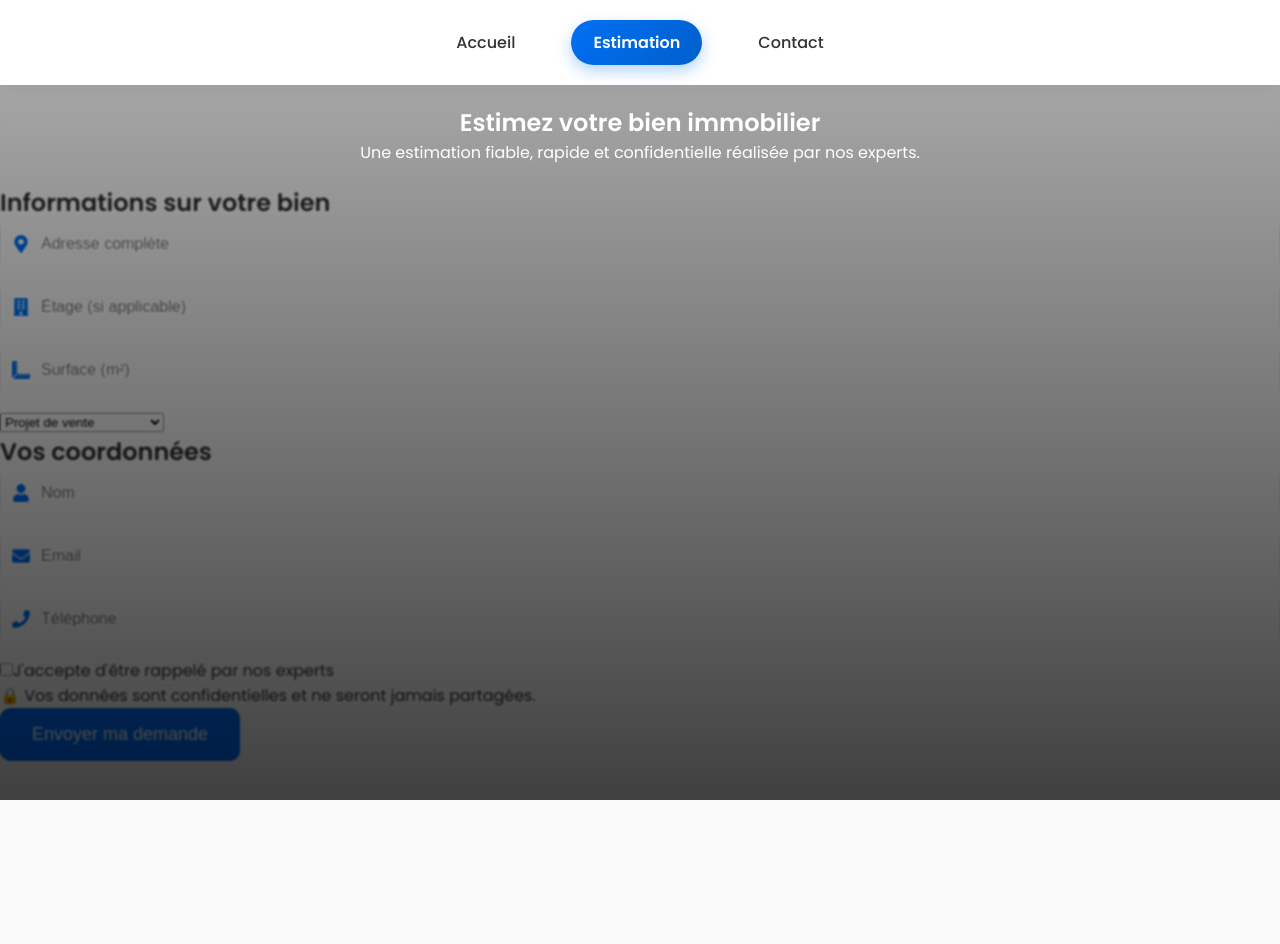
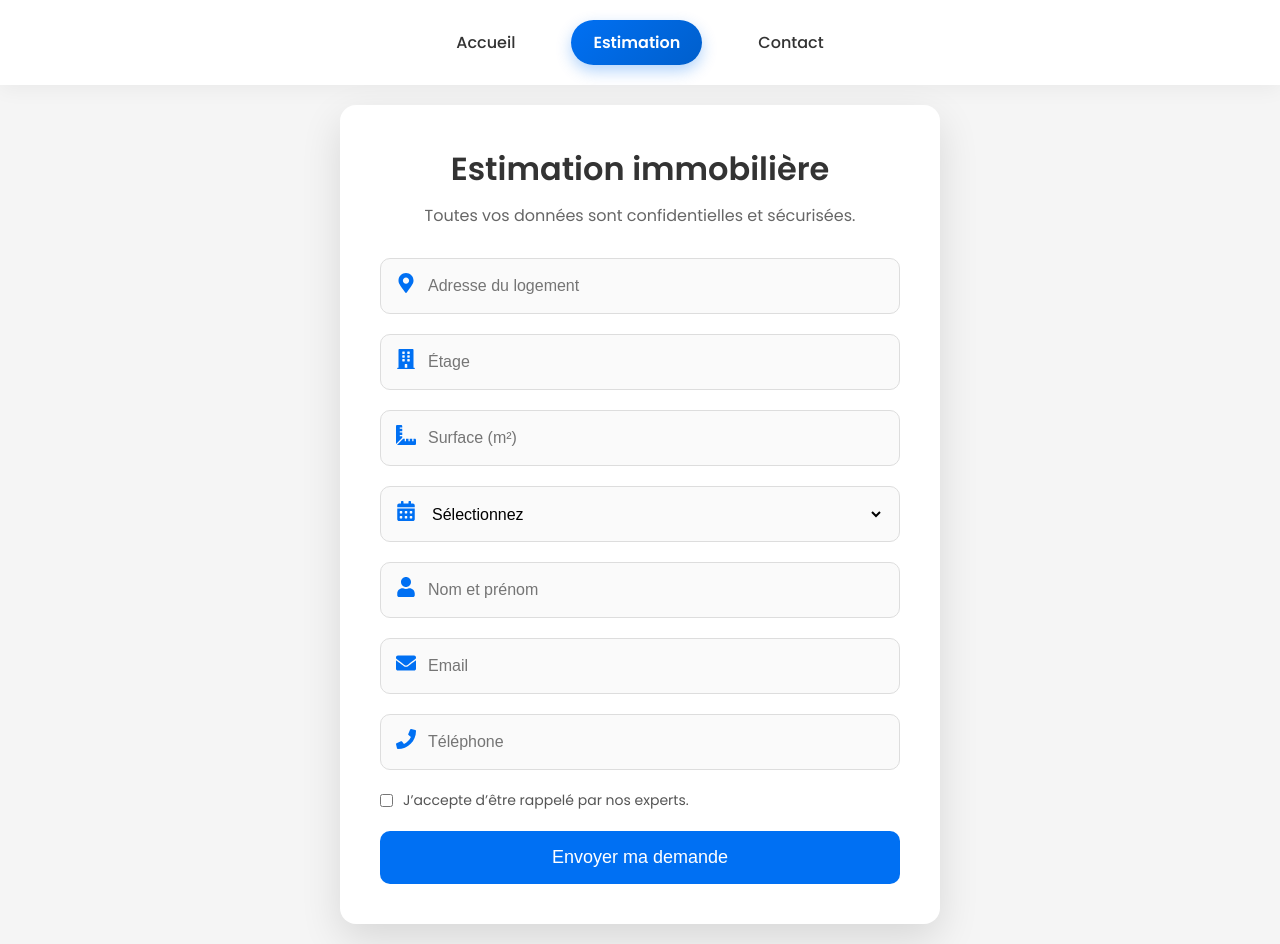
Before and after one commit to Juju-kpi/estimation_immo, a Next.js app: page /estimation in a window 1280 px wide. Before the commit the page ends 800 px from the top, so only its background shows below. Built offline with nearby package versions, Linux system fonts and the light colour scheme.

Commit message:
Update page.js

```diff
--- a/app/estimation/page.js
+++ b/app/estimation/page.js
@@ -1,7 +1,7 @@
 "use client";
 import { useState } from "react";
 import { useRouter } from "next/navigation";
-import { FaMapMarkerAlt, FaBuilding, FaRulerCombined, FaEnvelope, FaPhone, FaUser } from "react-icons/fa";
+import { FaMapMarkerAlt, FaBuilding, FaRulerCombined, FaCalendarAlt, FaUser, FaEnvelope, FaPhone } from "react-icons/fa";
 
 export default function Estimation() {
   const router = useRouter();
@@ -13,28 +13,22 @@ export default function Estimation() {
     name: "",
     email: "",
     phone: "",
-    acceptCall: false,
+    callConsent: false
   });
-
   const [errors, setErrors] = useState({});
 
-  const validate = () => {
+  const handleSubmit = async () => {
     const newErrors = {};
-
-    if (!data.address.trim()) newErrors.address = "Veuillez entrer l'adresse";
-    if (!data.floor || isNaN(data.floor) || parseInt(data.floor) < 0) newErrors.floor = "Étage invalide";
-    if (!data.surface || isNaN(data.surface) || parseInt(data.surface) <= 0) newErrors.surface = "Surface invalide";
-    if (!data.name.trim()) newErrors.name = "Nom requis";
-    if (!data.email.match(/^[^\s@]+@[^\s@]+\.[^\s@]+$/)) newErrors.email = "Email invalide";
-    if (!data.phone.match(/^\+?\d{8,15}$/)) newErrors.phone = "Téléphone invalide";
+    if (!data.address) newErrors.address = "Adresse requise";
+    if (!data.floor || isNaN(data.floor)) newErrors.floor = "Étage valide requis";
+    if (!data.surface || isNaN(data.surface)) newErrors.surface = "Surface valide requise";
+    if (!data.project) newErrors.project = "Choisir un projet";
+    if (!data.name) newErrors.name = "Nom requis";
+    if (!data.email || !/\S+@\S+\.\S+/.test(data.email)) newErrors.email = "Email valide requis";
+    if (!data.phone || !/^\+?[0-9\s]{7,15}$/.test(data.phone)) newErrors.phone = "Téléphone valide requis";
 
     setErrors(newErrors);
-
-    return Object.keys(newErrors).length === 0;
-  };
-
-  const handleSubmit = async () => {
-    if (!validate()) return;
+    if (Object.keys(newErrors).length > 0) return;
 
     await fetch("/api/lead", {
       method: "POST",
@@ -49,109 +43,100 @@ export default function Estimation() {
   };
 
   return (
-    <main className="estimation-page">
-      <section className="hero-estimation">
-        <div className="hero-overlay" />
-        <div className="hero-content">
-          <h1>Estimez votre bien immobilier</h1>
-          <p>Une estimation fiable, rapide et confidentielle réalisée par nos experts.</p>
-        </div>
-      </section>
+    <div style={styles.page}>
+      <div style={styles.container}>
+        <h1 style={styles.title}>Estimation immobilière</h1>
+        <p style={styles.subtitle}>Toutes vos données sont confidentielles et sécurisées.</p>
 
-      <section className="form-section">
-        <div className="form-card">
-          <h2>Informations sur votre bien</h2>
+        <Field icon={<FaMapMarkerAlt />} placeholder="Adresse du logement" value={data.address} onChange={val => setData({...data, address: val})} error={errors.address} />
+        <Field icon={<FaBuilding />} placeholder="Étage" type="number" value={data.floor} onChange={val => setData({...data, floor: val})} error={errors.floor} />
+        <Field icon={<FaRulerCombined />} placeholder="Surface (m²)" type="number" value={data.surface} onChange={val => setData({...data, surface: val})} error={errors.surface} />
+        <Field icon={<FaCalendarAlt />} placeholder="Projet de vente" type="select" options={["Court terme", "Moyen terme", "Long terme"]} value={data.project} onChange={val => setData({...data, project: val})} error={errors.project} />
+        <Field icon={<FaUser />} placeholder="Nom et prénom" value={data.name} onChange={val => setData({...data, name: val})} error={errors.name} />
+        <Field icon={<FaEnvelope />} placeholder="Email" value={data.email} onChange={val => setData({...data, email: val})} error={errors.email} />
+        <Field icon={<FaPhone />} placeholder="Téléphone" value={data.phone} onChange={val => setData({...data, phone: val})} error={errors.phone} />
 
-          <div className="input-wrapper">
-            <FaMapMarkerAlt className="icon" />
-            <input
-              placeholder="Adresse complète"
-              value={data.address}
-              onChange={(e) => setData({ ...data, address: e.target.value })}
-            />
-          </div>
-          {errors.address && <p className="error">{errors.address}</p>}
+        <label style={styles.checkboxLabel}>
+          <input type="checkbox" checked={data.callConsent} onChange={e => setData({...data, callConsent: e.target.checked})} />
+          J’accepte d’être rappelé par nos experts.
+        </label>
 
-          <div className="input-wrapper">
-            <FaBuilding className="icon" />
-            <input
-              placeholder="Étage (si applicable)"
-              value={data.floor}
-              onChange={(e) => setData({ ...data, floor: e.target.value })}
-            />
-          </div>
-          {errors.floor && <p className="error">{errors.floor}</p>}
-
-          <div className="input-wrapper">
-            <FaRulerCombined className="icon" />
-            <input
-              placeholder="Surface (m²)"
-              value={data.surface}
-              onChange={(e) => setData({ ...data, surface: e.target.value })}
-            />
-          </div>
-          {errors.surface && <p className="error">{errors.surface}</p>}
-
-          <select
-            value={data.project}
-            onChange={(e) => setData({ ...data, project: e.target.value })}
-          >
-            <option value="">Projet de vente</option>
-            <option value="court">Court terme (0-3 mois)</option>
-            <option value="moyen">Moyen terme (3-6 mois)</option>
-            <option value="long">Long terme (+6 mois)</option>
-          </select>
-
-          <h2>Vos coordonnées</h2>
-
-          <div className="input-wrapper">
-            <FaUser className="icon" />
-            <input
-              placeholder="Nom"
-              value={data.name}
-              onChange={(e) => setData({ ...data, name: e.target.value })}
-            />
-          </div>
-          {errors.name && <p className="error">{errors.name}</p>}
-
-          <div className="input-wrapper">
-            <FaEnvelope className="icon" />
-            <input
-              placeholder="Email"
-              value={data.email}
-              onChange={(e) => setData({ ...data, email: e.target.value })}
-            />
-          </div>
-          {errors.email && <p className="error">{errors.email}</p>}
-
-          <div className="input-wrapper">
-            <FaPhone className="icon" />
-            <input
-              placeholder="Téléphone"
-              value={data.phone}
-              onChange={(e) => setData({ ...data, phone: e.target.value })}
-            />
-          </div>
-          {errors.phone && <p className="error">{errors.phone}</p>}
-
-          <label className="checkbox-label">
-            <input
-              type="checkbox"
-              checked={data.acceptCall}
-              onChange={(e) => setData({ ...data, acceptCall: e.target.checked })}
-            />
-            J'accepte d'être rappelé par nos experts
-          </label>
-
-          <p className="confidentiality">
-            🔒 Vos données sont confidentielles et ne seront jamais partagées.
-          </p>
-
-          <button className="primary-btn" onClick={handleSubmit}>
-            Envoyer ma demande
-          </button>
-        </div>
-      </section>
-    </main>
+        <button style={styles.submitBtn} onClick={handleSubmit}>
+          Envoyer ma demande
+        </button>
+      </div>
+    </div>
   );
 }
+
+// Champ avec icône et animation focus
+function Field({ icon, placeholder, type="text", options=[], value, onChange, error }) {
+  return (
+    <div style={{ marginBottom: 20, position: "relative" }}>
+      <div style={{
+        display: "flex",
+        alignItems: "center",
+        gap: 12,
+        border: "1px solid #ddd",
+        borderRadius: 10,
+        padding: "12px 15px",
+        background: "#fafafa",
+        transition: "0.3s",
+        outline: "none"
+      }} className="field-container">
+        <div style={{ color: "#0070f3", fontSize: 20 }}>{icon}</div>
+        {type === "select" ? (
+          <select value={value} onChange={e => onChange(e.target.value)} style={styles.input}>
+            <option value="">Sélectionnez</option>
+            {options.map(opt => <option key={opt} value={opt}>{opt}</option>)}
+          </select>
+        ) : (
+          <input type={type} placeholder={placeholder} value={value} onChange={e => onChange(e.target.value)} style={styles.input} />
+        )}
+      </div>
+      {error && <p style={{ color: "red", fontSize: 12, marginTop: 5, opacity: 0.9, transition: "0.3s" }}>{error}</p>}
+      <style jsx>{`
+        .field-container:focus-within {
+          border-color: #0070f3;
+          box-shadow: 0 0 8px rgba(0,112,243,0.2);
+          background: #fff;
+        }
+      `}</style>
+    </div>
+  )
+}
+
+const styles = {
+  page: {
+    minHeight: "100vh",
+    display: "flex",
+    justifyContent: "center",
+    alignItems: "center",
+    background: "#f5f5f5",
+    padding: 20
+  },
+  container: {
+    background: "#fff",
+    padding: 40,
+    borderRadius: 16,
+    width: "100%",
+    maxWidth: 600,
+    boxShadow: "0 15px 40px rgba(0,0,0,0.12)",
+    animation: "fadeUp 0.8s ease"
+  },
+  title: { textAlign: "center", marginBottom: 10, fontSize: 32 },
+  subtitle: { textAlign: "center", color: "#666", marginBottom: 30 },
+  input: { flex: 1, border: "none", background: "transparent", fontSize: 16, outline: "none" },
+  checkboxLabel: { display: "flex", alignItems: "center", gap: 10, marginBottom: 20, fontSize: 14, color: "#555" },
+  submitBtn: {
+    width: "100%",
+    padding: 16,
+    fontSize: 18,
+    background: "#0070f3",
+    color: "white",
+    border: "none",
+    borderRadius: 10,
+    cursor: "pointer",
+    transition: "0.3s",
+  }
+};
```
